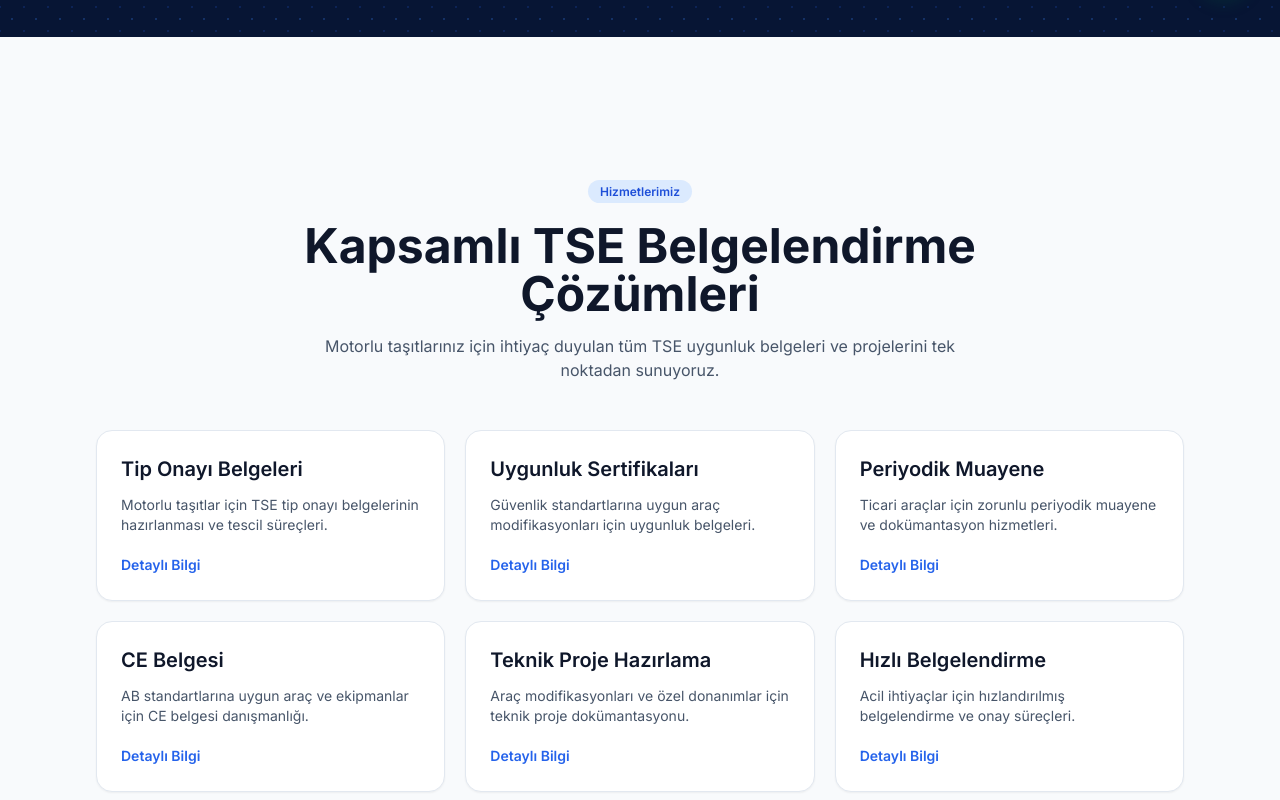
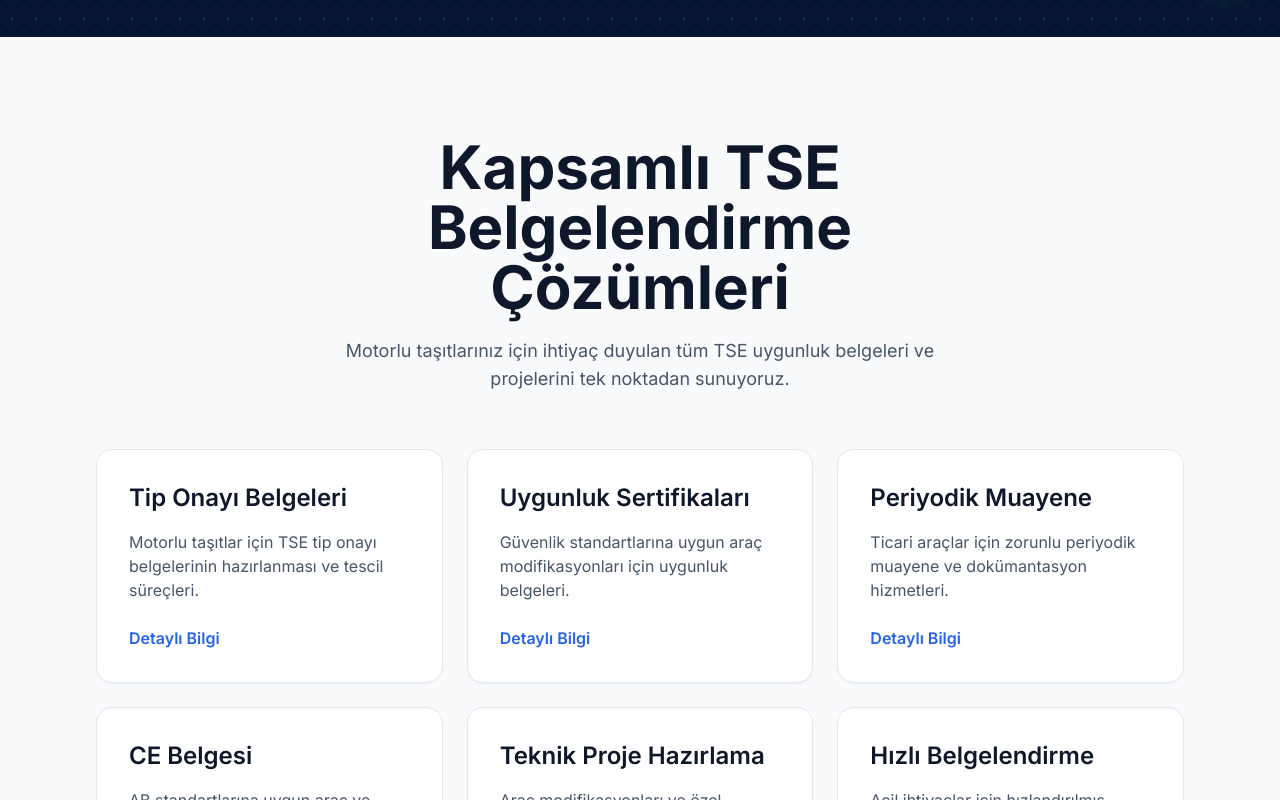
Before and after one commit to dev-alibayram/akhisar-arac-proje, a Next.js app: page /en in a window 1280 px wide. Shown: the part 780-1580 px from the top of the page. Built offline with nearby package versions, Linux system fonts and the light colour scheme.

Commit message:
feat(services): remove badge and scale desktop layout
Remove the small Hizmetlerimiz badge and increase section typography/card sizing on desktop only while keeping mobile dimensions unchanged.

```diff
--- a/src/app/[locale]/page.tsx
+++ b/src/app/[locale]/page.tsx
@@ -112,26 +112,23 @@
       <section id="hizmetler">
         <div className="mx-auto flex min-h-[calc(100svh+96px)] max-w-6xl flex-col justify-center px-4 py-20 sm:px-6 lg:px-8">
           <div className="mx-auto max-w-2xl text-center">
-          <span className="rounded-full bg-blue-100 px-3 py-1 text-xs font-semibold text-blue-700">
-            Hizmetlerimiz
-          </span>
-          <h2 className="mt-5 text-3xl font-bold sm:text-5xl">Kapsamlı TSE Belgelendirme Çözümleri</h2>
-          <p className="mt-4 text-slate-600">
+          <h2 className="mt-5 text-3xl font-bold sm:text-5xl lg:text-6xl">Kapsamlı TSE Belgelendirme Çözümleri</h2>
+          <p className="mt-4 text-slate-600 lg:mt-5 lg:text-lg">
             Motorlu taşıtlarınız için ihtiyaç duyulan tüm TSE uygunluk belgeleri ve projelerini tek noktadan sunuyoruz.
           </p>
           </div>
 
-          <div className="mt-12 grid gap-5 sm:grid-cols-2 lg:grid-cols-3">
+          <div className="mt-12 grid gap-5 sm:grid-cols-2 lg:mt-14 lg:gap-6 lg:grid-cols-3">
             {services.map((service) => (
               <article
                 key={service.title}
-                className="rounded-2xl border border-slate-200 bg-white p-6 shadow-sm transition hover:-translate-y-1 hover:shadow-lg"
+                className="rounded-2xl border border-slate-200 bg-white p-6 shadow-sm transition hover:-translate-y-1 hover:shadow-lg lg:p-8"
               >
-                <h3 className="text-xl font-semibold">{service.title}</h3>
-                <p className="mt-3 text-sm text-slate-600">{service.description}</p>
+                <h3 className="text-xl font-semibold lg:text-2xl">{service.title}</h3>
+                <p className="mt-3 text-sm text-slate-600 lg:mt-4 lg:text-base">{service.description}</p>
                 <a
                   href="mailto:info@example.com?subject=Hizmet%20hakkında%20bilgi"
-                  className="mt-5 inline-block text-sm font-semibold text-blue-600"
+                  className="mt-5 inline-block text-sm font-semibold text-blue-600 lg:mt-6 lg:text-base"
                 >
                   Detaylı Bilgi
                 </a>
```
